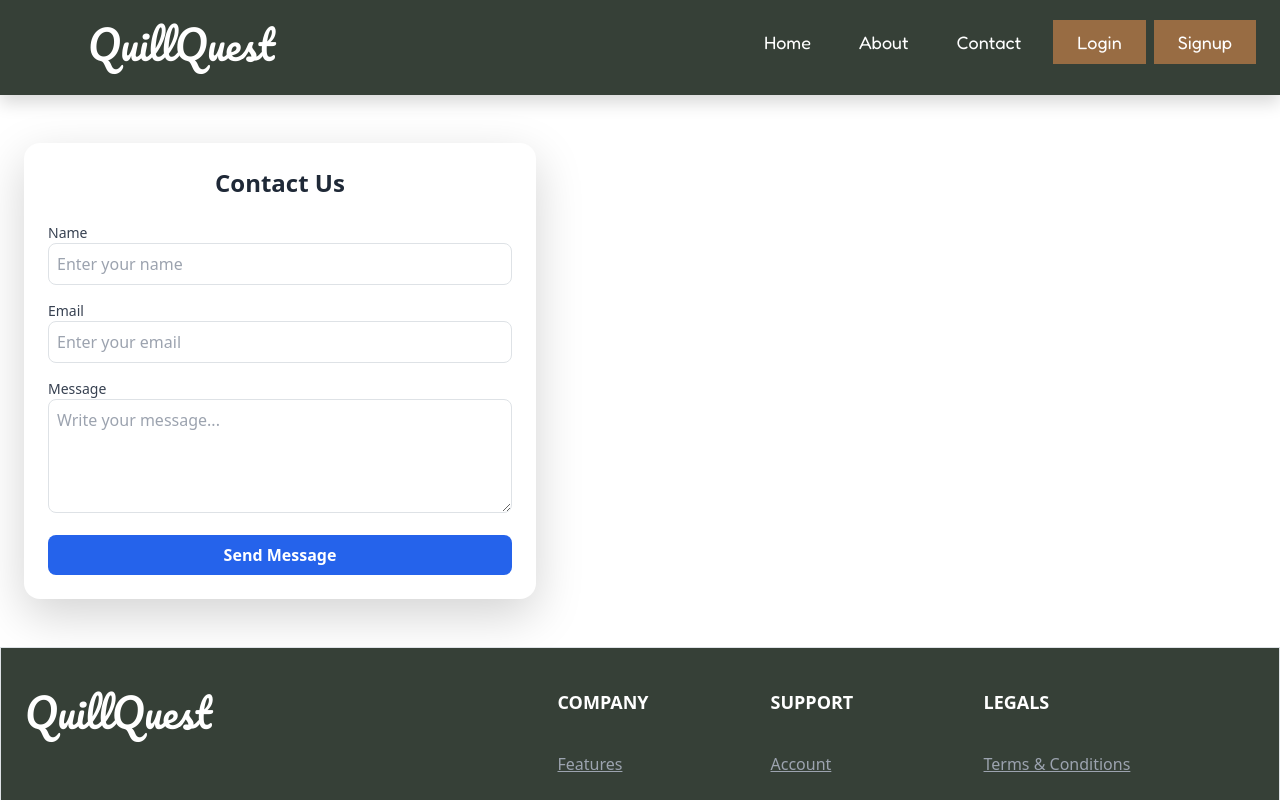
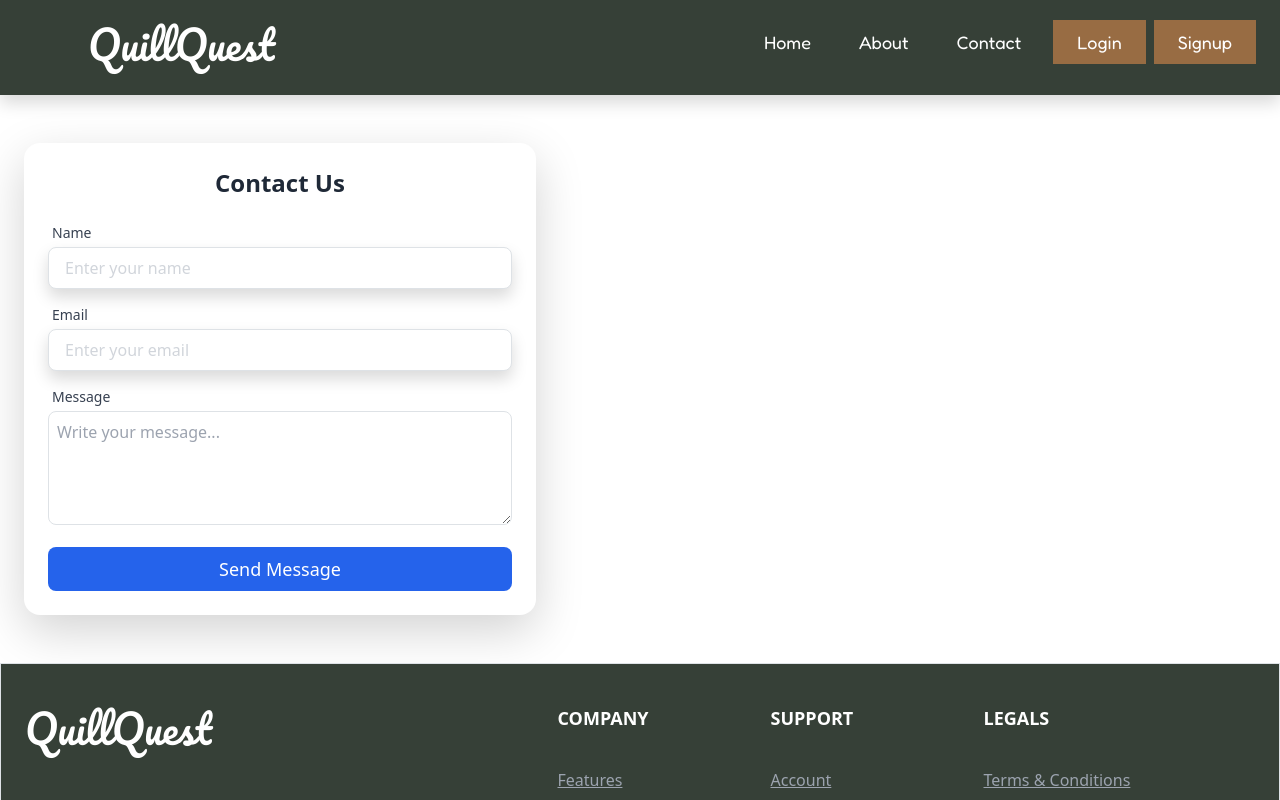
Before and after one commit to Sunnyy09/megablogsite, a React (Vite) app: page /contact in a window 1280 px wide. Shown: the top 800 px of the page. Built offline with nearby package versions, Linux system fonts and the light colour scheme; no server answers; a web font is replaced by a local one.

Commit message:
update full contact component with backend

```diff
--- /dev/null
+++ b/src/appwrite/contactService.js
@@ -0,0 +1,32 @@
+import { Client, Databases, ID } from "appwrite";
+import config from "../conf/config";
+
+export class ContactService {
+  client = new Client();
+  databases;
+
+  constructor() {
+    this.client
+      .setEndpoint(config.appwriteUrl)
+      .setProject(config.appwriteProjectId);
+
+    this.databases = new Databases(this.client);
+  }
+
+  async createMessage({ name, email, message }) {
+    try {
+      const response = await this.databases.createDocument(
+        config.appwriteDatabaseId,
+        config.appwriteFeedbackCollectionId,
+        ID.unique(),
+        { name, email, message }
+      );
+      return response;
+    } catch (error) {
+      throw error;
+    }
+  }
+}
+
+const contactService = new ContactService();
+export default contactService;
--- a/src/components/Contact/Contact.jsx
+++ b/src/components/Contact/Contact.jsx
@@ -1,34 +1,30 @@
 import { useState } from "react";
+import contactService from "../../appwrite/contactService";
+import { Button, Input } from "../index";
+import { useForm } from "react-hook-form";
 
 export default function ContactForm() {
-  const [formData, setFormData] = useState({
-    name: "",
-    email: "",
-    message: "",
-  });
+  const {
+    register,
+    handleSubmit,
+    reset,
+    formState: { errors, isSending },
+  } = useForm();
 
-  const [errors, setErrors] = useState({ name: "", email: "", message: "" });
+  // const handleChange = (e) => {
+  //   setFormData({ ...formData, [e.target.name]: e.target.value });
+  //   setErrors({ ...errors, [e.target.name]: "" });
+  // };
 
-  const handleChange = (e) => {
-    setFormData({ ...formData, [e.target.name]: e.target.value });
-    setErrors({ ...errors, [e.target.name]: "" }); // Clear errors on change
-  };
-
-  const handleSubmit = (e) => {
-    e.preventDefault();
-
-    // Basic validation
-    let newErrors = { name: "", email: "", message: "" };
-    if (!formData.name) newErrors.name = "Name is required";
-    if (!formData.email) newErrors.email = "Email is required";
-    if (!formData.message) newErrors.message = "Message cannot be empty";
-
-    if (Object.values(newErrors).some((error) => error !== "")) {
-      setErrors(newErrors);
-      return;
+  const onSubmit = async (data) => {
+    try {
+      await contactService.createMessage(data);
+      alert("Message sent successfully");
+      reset();
+    } catch (error) {
+      console.error("Error submitting message:", error);
+      alert("Failed to send message.");
     }
-
-    alert("Form submitted!");
   };
 
   return (
@@ -36,66 +32,66 @@ export default function ContactForm() {
       <h2 className="text-2xl font-bold text-gray-800 text-center mb-4">
         Contact Us
       </h2>
-      <form onSubmit={handleSubmit} className="space-y-4">
-        {/* Name Input */}
+      <form onSubmit={handleSubmit(onSubmit)} className="space-y-4">
         <div>
-          <label className="block text-sm font-medium text-gray-700">
+          <label className="block ml-1 mb-1 text-sm font-medium text-gray-700">
             Name
           </label>
-          <input
+          <Input
             type="text"
-            name="name"
-            value={formData.name}
-            onChange={handleChange}
             className="w-full p-2 border border-gray-300 rounded-lg focus:ring-2 focus:ring-blue-500 focus:outline-none"
             placeholder="Enter your name"
+            {...register("name", { required: true, maxLength: 20 })}
           />
-          {errors.name && <p className="text-red-500 text-sm">{errors.name}</p>}
-        </div>
-
-        {/* Email Input */}
-        <div>
-          <label className="block text-sm font-medium text-gray-700">
-            Email
-          </label>
-          <input
-            type="email"
-            name="email"
-            value={formData.email}
-            onChange={handleChange}
-            className="w-full p-2 border border-gray-300 rounded-lg focus:ring-2 focus:ring-blue-500 focus:outline-none"
-            placeholder="Enter your email"
-          />
-          {errors.email && (
-            <p className="text-red-500 text-sm">{errors.email}</p>
+          {errors.name?.message && (
+            <p className="text-red-500 text-sm">{errors.name.message}</p>
           )}
         </div>
 
-        {/* Message Textarea */}
         <div>
-          <label className="block text-sm font-medium text-gray-700">
+          <label className="block ml-1 mb-1 text-sm font-medium text-gray-700">
+            Email
+          </label>
+          <Input
+            type="email"
+            className="w-full p-2 border border-gray-300 rounded-lg focus:ring-2 focus:ring-blue-500 focus:outline-none"
+            placeholder="Enter your email"
+            {...register("email", {
+              required: true,
+              pattern: {
+                value: /^([\w\.\-_]+)?\w+@[\w-_]+(\.\w+){1,}$/,
+                message: "Invalid email format",
+              },
+            })}
+          />
+          {errors.email?.message && (
+            <p className="text-red-500 text-sm">{errors.email.message}</p>
+          )}
+        </div>
+
+        <div>
+          <label className="block ml-1 mb-1 text-sm font-medium text-gray-700">
             Message
           </label>
           <textarea
-            name="message"
-            value={formData.message}
-            onChange={handleChange}
             className="w-full p-2 border border-gray-300 rounded-lg focus:ring-2 focus:ring-blue-500 focus:outline-none"
             placeholder="Write your message..."
             rows={4}
+            disabled={isSending}
+            {...register("message", { required: true })}
           ></textarea>
-          {errors.message && (
-            <p className="text-red-500 text-sm">{errors.message}</p>
+          {errors.message?.message && (
+            <p className="text-red-500 text-sm">{errors.message.message}</p>
           )}
         </div>
 
-        {/* Submit Button */}
-        <button
+        <Button
           type="submit"
           className="w-full bg-blue-600 hover:bg-blue-700 text-white font-bold py-2 px-4 rounded-lg transition-all"
+          disabled={isSending}
         >
-          Send Message
-        </button>
+          {isSending ? "Sending..." : "Send Message"}
+        </Button>
       </form>
     </div>
   );
--- a/src/conf/config.js
+++ b/src/conf/config.js
@@ -4,6 +4,9 @@ const config = {
   appwriteDatabaseId: String(import.meta.env.VITE_APPWRITE_DATABASE_ID),
   appwriteCollectionId: String(import.meta.env.VITE_APPWRITE_COLLECTION_ID),
   appwriteBucketId: String(import.meta.env.VITE_APPWRITE_BUCKET_ID),
+  appwriteFeedbackCollectionId: String(
+    import.meta.env.VITE_APPWRITE_FEEDBACKS_COLLECTION_ID
+  ),
 };
 
 export default config;
```
